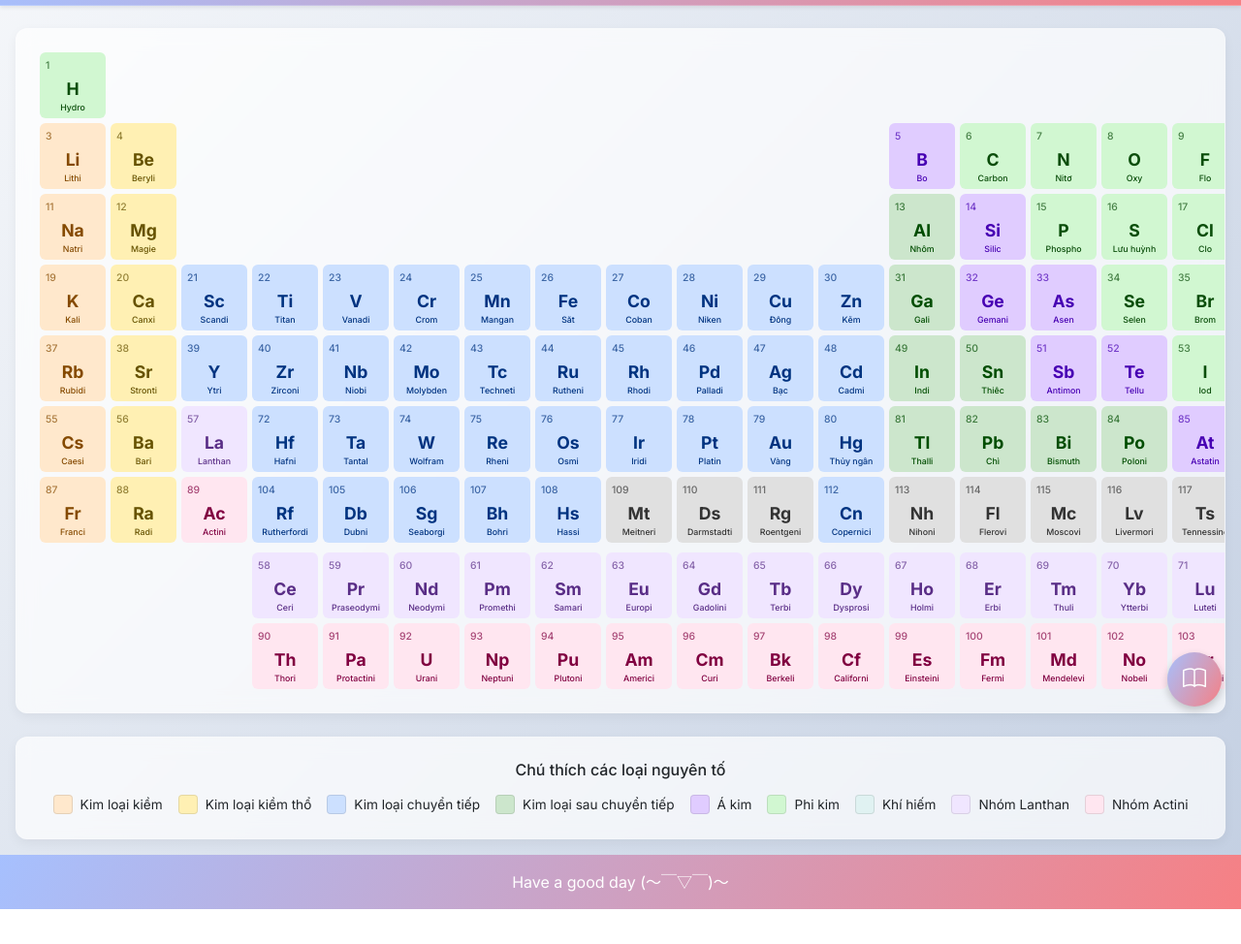
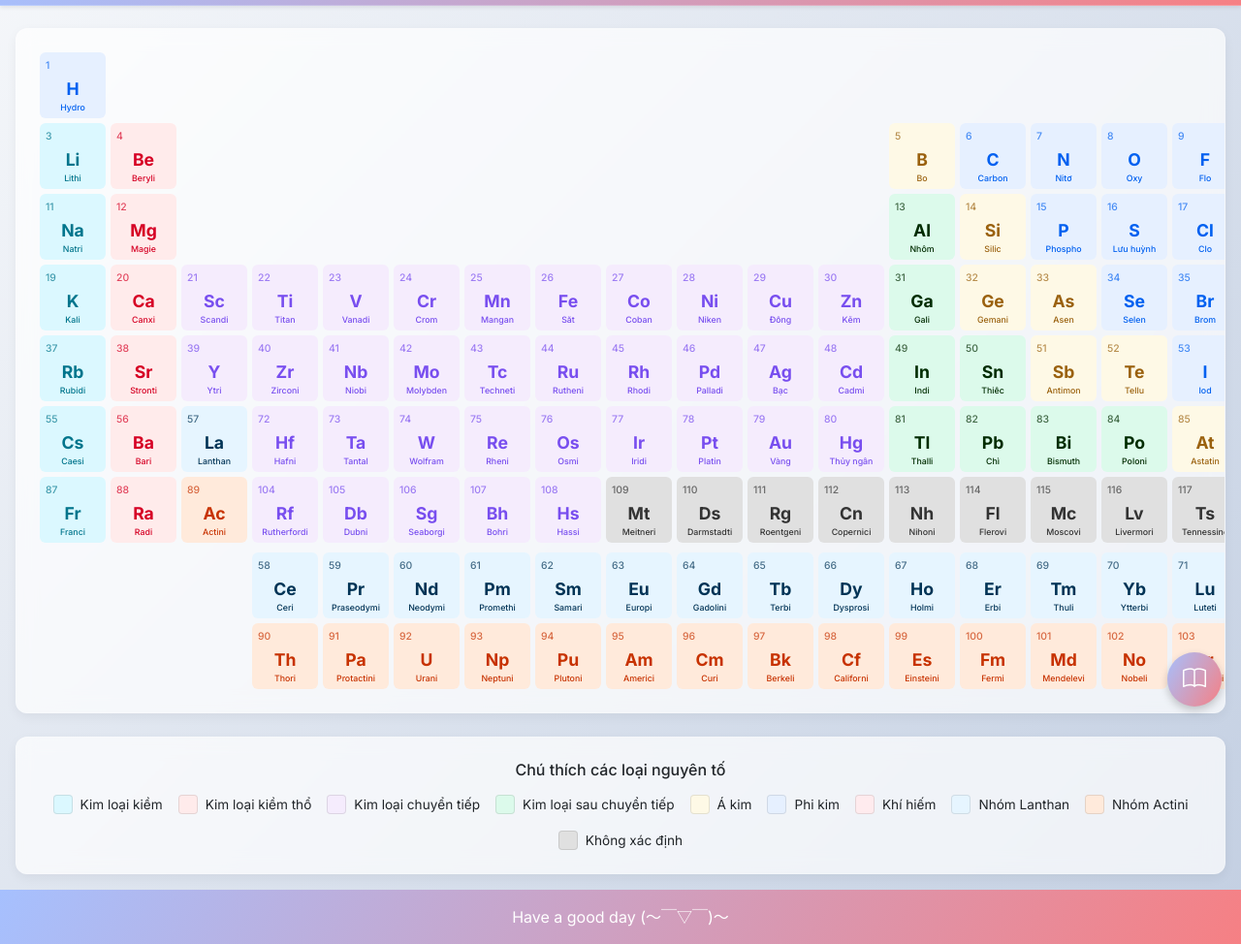
Before and after one commit to NhatThang19/Chemistry, a plain HTML site: page index.html in a window 1280 px wide. Shown: the part 51-1025 px from the top of the page at 97% size. Before the commit the page ends 989 px from the top, so only its background shows below. Drawn offline with nearby package versions, Linux system fonts and the light colour scheme; some packages are replaced by stand-ins of ours; a script that the page names is missing.

Commit message:
Update element card styles and enhance periodic table data with new model sources

```diff
--- a/css/styles.css
+++ b/css/styles.css
@@ -1,22 +1,22 @@
 :root {
-    --alkali-metal-bg: #ffe8cc;
-    --alkali-metal-text: #854a00;
-    --alkaline-earth-metal-bg: #fff0b3;
-    --alkaline-earth-metal-text: #665200;
-    --transition-metal-bg: #cce0ff;
-    --transition-metal-text: #003380;
-    --post-transition-metal-bg: #cce6cc;
-    --post-transition-metal-text: #004d00;
-    --metalloid-bg: #e0ccff;
-    --metalloid-text: #4700b3;
-    --reactive-nonmetal-bg: #d1f7d1;
-    --reactive-nonmetal-text: #0a4d0a;
-    --noble-gas-bg: #e0f2f2;
-    --noble-gas-text: #004d4d;
-    --lanthanide-bg: #f0e6ff;
-    --lanthanide-text: #592d86;
-    --actinide-bg: #ffe6f0;
-    --actinide-text: #800040;
+    --alkali-metal-bg: #DBF8FF;
+    --alkali-metal-text: #00758C;
+    --alkaline-earth-metal-bg: #FFEBEB;
+    --alkaline-earth-metal-text: #D60024;
+    --transition-metal-bg: #F5ECFD;
+    --transition-metal-text: #784EEF;
+    --post-transition-metal-bg: #DCFAEB;
+    --post-transition-metal-text: #002C00;
+    --metalloid-bg: #FEF9E6;
+    --metalloid-text: #9A610E;
+    --reactive-nonmetal-bg: #E6F0FF;
+    --reactive-nonmetal-text: #0060F0;
+    --noble-gas-bg: #FFEBEE;
+    --noble-gas-text: #CD1D5E;
+    --lanthanide-bg: #E6F5FF;
+    --lanthanide-text: #003355;
+    --actinide-bg: #FFEADB;
+    --actinide-text: #C73200;
     --unknown-bg: #e0e0e0;
     --unknown-text: #333333;
     --sidebar-width: 400px;
--- a/index.html
+++ b/index.html
@@ -104,6 +104,10 @@
                                 <div class="legend-item">
                                     <div class="legend-color-box actinide"></div>
                                     <span>Nhóm Actini</span>
+                                </div>
+                                <div class="legend-item">
+                                    <div class="legend-color-box unknown"></div>
+                                    <span>Không xác định</span>
                                 </div>
                             </div>
                         </div>
@@ -224,16 +228,16 @@
                                 <small class="text-muted">Gợi ý nhanh:</small>
                                 <div class="mt-2">
                                     <button class="btn btn-sm btn-outline-primary me-2 mb-2"
+                                        @click="sendQuickChatMessage('Nêu một số tính chất hóa học đặc trưng của ' + selectedElement.name + '?')">
+                                        Tính chất hoá học
+                                    </button>
+                                    <button class="btn btn-sm btn-outline-primary me-2 mb-2"
                                         @click="sendQuickChatMessage('Ứng dụng của ' + selectedElement.name + ' trong đời sống?')">
                                         Ứng dụng
                                     </button>
-                                    <button class="btn btn-sm btn-outline-primary me-2 mb-2"
-                                        @click="sendQuickChatMessage('Viết 1 phương trình hóa học thú vị liên quan đến ' + selectedElement.name)">
-                                        Phương trình
-                                    </button>
                                     <button class="btn btn-sm btn-outline-primary mb-2"
-                                        @click="sendQuickChatMessage('So sánh ' + selectedElement.name + ' với nguyên tố ' + (periodicTableData[selectedElement.symbol === 'H' ? 'He' : 'H']).name + '?')">
-                                        So sánh
+                                        @click="sendQuickChatMessage('Làm thế nào để điều chế ' + selectedElement.name + '?')">
+                                        Điều chế
                                     </button>
                                 </div>
                             </div>
@@ -270,7 +274,7 @@
                                         <i class="bi"
                                             :class="isListening ? 'bi-mic-mute-fill text-danger' : 'bi-mic-fill'"></i>
                                     </button>
-                                    <button class="btn btn-primary" type="submit"
+                                    <button class="btn btn-outline-primary" type="submit"
                                         :disabled="isLoading || !userMessage.trim()">
                                         Gửi
                                     </button>
--- a/js/data.js
+++ b/js/data.js
@@ -31,6 +31,19 @@
  * ====================================================================
  */
 
+// 'alkali-metal': 'Kim loại kiềm',
+// 'alkaline-earth-metal': 'Kim loại kiềm thổ',
+// 'transition-metal': 'Kim loại chuyển tiếp',
+// 'post-transition-metal': 'Kim loại sau chuyển thiếp',
+// 'metalloid': 'Á kim',
+// 'reactive-nonmetal': 'Phi kim',
+// 'noble-gas': 'Khí hiếm',
+// 'lanthanide': 'Nhóm Lanthan',
+// 'actinide': 'Nhóm Actini',
+// 'unknown': 'Chưa rõ'
+
+
+
 const periodicTableData = {
     "H": {
         "number": 1,
@@ -57,7 +70,7 @@ const periodicTableData = {
         "x": 18,
         "y": 1,
         "categoryClass": "noble-gas",
-        "modelSrc": null,
+        "modelSrc": "https://storage.googleapis.com/search-ar-edu/periodic-table/element_002_helium/element_002_helium.glb",
         "atomicMass": "4.0026",
         "density": 0.0001785,
         "meltingPoint": null,
@@ -73,7 +86,7 @@ const periodicTableData = {
         "x": 1,
         "y": 2,
         "categoryClass": "alkali-metal",
-        "modelSrc": null,
+        "modelSrc": "https://storage.googleapis.com/search-ar-edu/periodic-table/element_003_lithium/element_003_lithium.glb",
         "atomicMass": "6.94",
         "density": 0.534,
         "meltingPoint": 453.65,
@@ -89,7 +102,7 @@ const periodicTableData = {
         "x": 2,
         "y": 2,
         "categoryClass": "alkaline-earth-metal",
-        "modelSrc": null,
+        "modelSrc": "https://storage.googleapis.com/search-ar-edu/periodic-table/element_004_beryllium/element_004_beryllium.glb",
         "atomicMass": "9.0122",
         "density": 1.85,
         "meltingPoint": 1560,
@@ -105,7 +118,7 @@ const periodicTableData = {
         "x": 13,
         "y": 2,
         "categoryClass": "metalloid",
-        "modelSrc": null,
+        "modelSrc": "https://storage.googleapis.com/search-ar-edu/periodic-table/element_005_boron/element_005_boron.glb",
         "atomicMass": "10.81",
         "density": 2.34,
         "meltingPoint": 2349,
@@ -121,7 +134,7 @@ const periodicTableData = {
         "x": 14,
         "y": 2,
         "categoryClass": "reactive-nonmetal",
-        "modelSrc": "assets/models/C.glb",
+        "modelSrc": "https://storage.googleapis.com/search-ar-edu/periodic-table/element_006_carbon/element_006_carbon.glb",
         "atomicMass": "12.011",
         "density": 2.267,
         "meltingPoint": 3800,
@@ -137,7 +150,7 @@ const periodicTableData = {
         "x": 15,
         "y": 2,
         "categoryClass": "reactive-nonmetal",
-        "modelSrc": null,
+        "modelSrc": "https://storage.googleapis.com/search-ar-edu/periodic-table/element_007_nitrogen/element_007_nitrogen.glb",
         "atomicMass": "14.007",
         "density": 0.0012506,
         "meltingPoint": 63.15,
@@ -153,7 +166,7 @@ const periodicTableData = {
         "x": 16,
         "y": 2,
         "categoryClass": "reactive-nonmetal",
-        "modelSrc": null,
+        "modelSrc": "https://storage.googleapis.com/search-ar-edu/periodic-table/element_008_oxygen/element_008_oxygen.glb",
         "atomicMass": "15.999",
         "density": 0.001429,
         "meltingPoint": 54.36,
@@ -169,7 +182,7 @@ const periodicTableData = {
         "x": 17,
         "y": 2,
         "categoryClass": "reactive-nonmetal",
-        "modelSrc": null,
+        "modelSrc": "https://storage.googleapis.com/search-ar-edu/periodic-table/element_009_fluorine/element_009_fluorine.glb",
         "atomicMass": "18.998",
         "density": 0.001696,
         "meltingPoint": 53.48,
@@ -185,7 +198,7 @@ const periodicTableData = {
         "x": 18,
         "y": 2,
         "categoryClass": "noble-gas",
-        "modelSrc": null,
+        "modelSrc": "https://storage.googleapis.com/search-ar-edu/periodic-table/element_010_neon/element_010_neon.glb",
         "atomicMass": "20.180",
         "density": 0.0009002,
         "meltingPoint": 24.56,
@@ -1368,7 +1381,7 @@ const periodicTableData = {
         "summary": "Nguyên tố siêu nặng, tổng hợp.",
         "x": 12,
         "y": 7,
-        "categoryClass": "transition-metal",
+        "categoryClass": "unknown",
         "modelSrc": null,
         "atomicMass": "(285)",
         "density": null,
```
